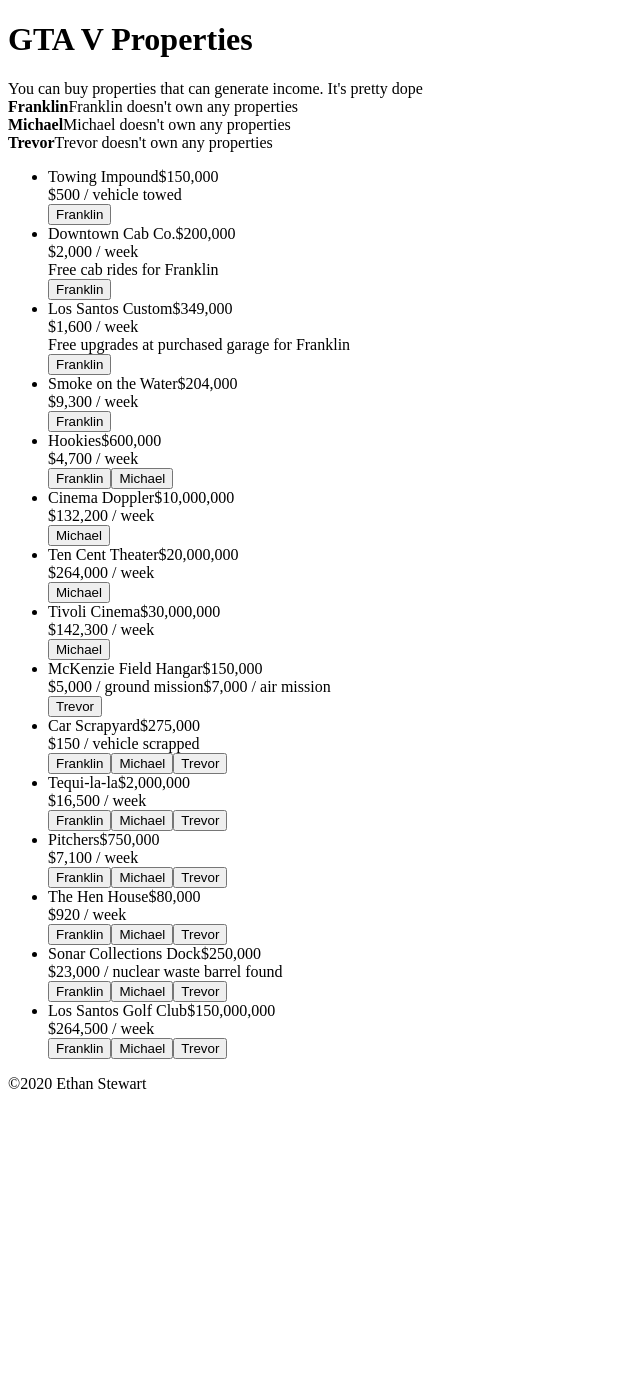
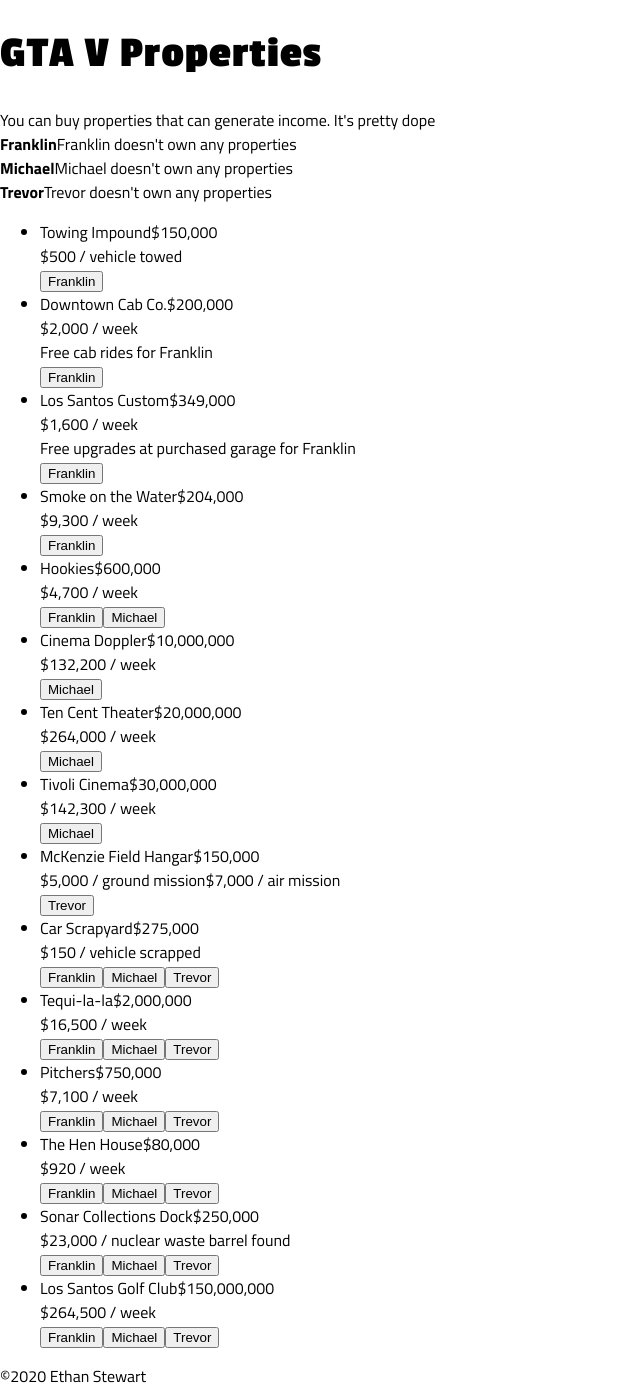
Before and after one commit to StewartEthan/gtav-business-guide, a React (Vite) app: page / in a window 1280 px wide. Shown: the whole page, without its empty margins (0-640 px from the left). Before the commit the page ends 1101 px from the top, so only its background shows below. Built offline with nearby package versions, Linux system fonts and the light colour scheme.

Commit message:
Fonts and a couple style resets

```diff
--- a/src/components/App.js
+++ b/src/components/App.js
@@ -1,15 +1,41 @@
+/** @jsx jsx */
+import { css, Global, jsx } from '@emotion/core'
 import React from 'react'
 import PropertyTool from './PropertyTool'
 
 export default function App() {
   return (
-    <>
-      <h1>GTA V Properties</h1>
+    <React.Fragment>
+      <Global
+        styles={css`
+          @import url('https://fonts.googleapis.com/css?family=Passion+One:700&display=swap');
+
+          @import url('https://fonts.googleapis.com/css?family=Titillium+Web:400,700&display=swap');
+          body {
+            font-family: 'Titillium Web', sans-serif;
+            margin: 0;
+            padding: 0;
+          }
+          *,
+          * > * {
+            box-sizing: border-box;
+          }
+        `}
+      />
+      <h1
+        css={{
+          fontFamily: `'Passion One', sans-serif`,
+          fontSize: `44px`,
+          letterSpacing: `1px`,
+        }}
+      >
+        GTA V Properties
+      </h1>
       <div>You can buy properties that can generate income. It's pretty dope</div>
       <PropertyTool />
       <footer>
-        <span>&copy;{new Date().getFullYear()} Ethan Stewart</span>
+        <span css={{ fontSize: `1rem` }}>&copy;{new Date().getFullYear()} Ethan Stewart</span>
       </footer>
-    </>
+    </React.Fragment>
   )
 }
```
